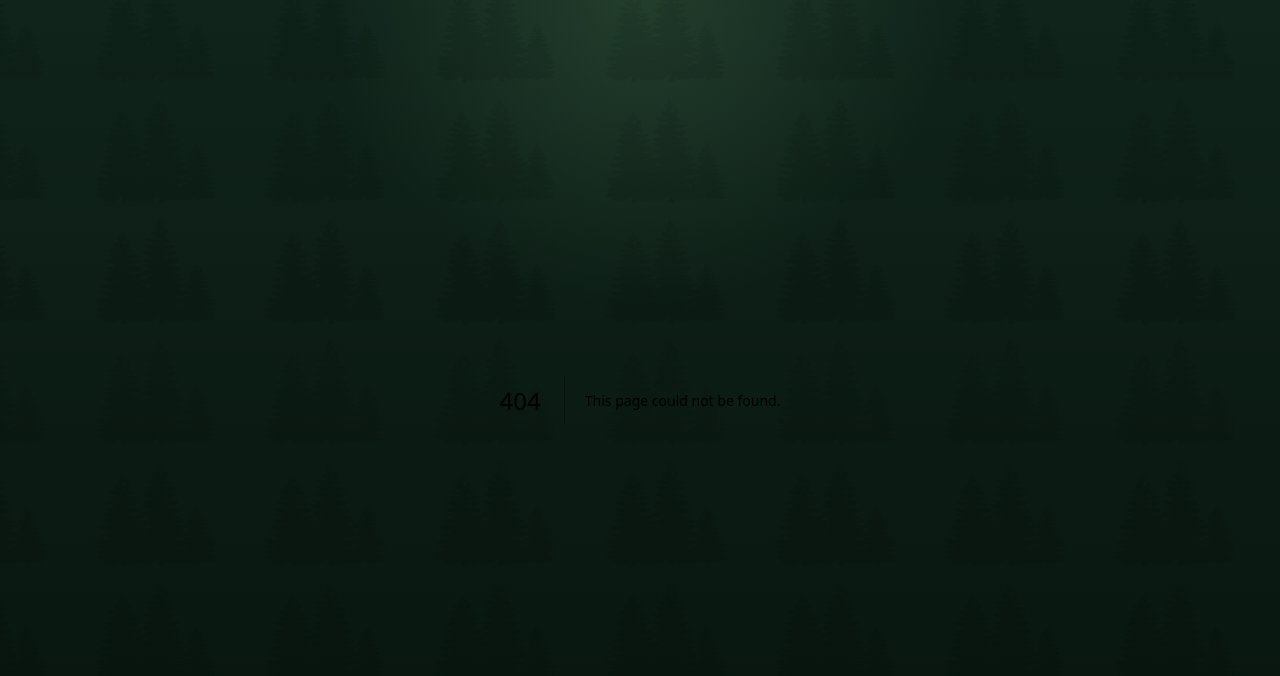
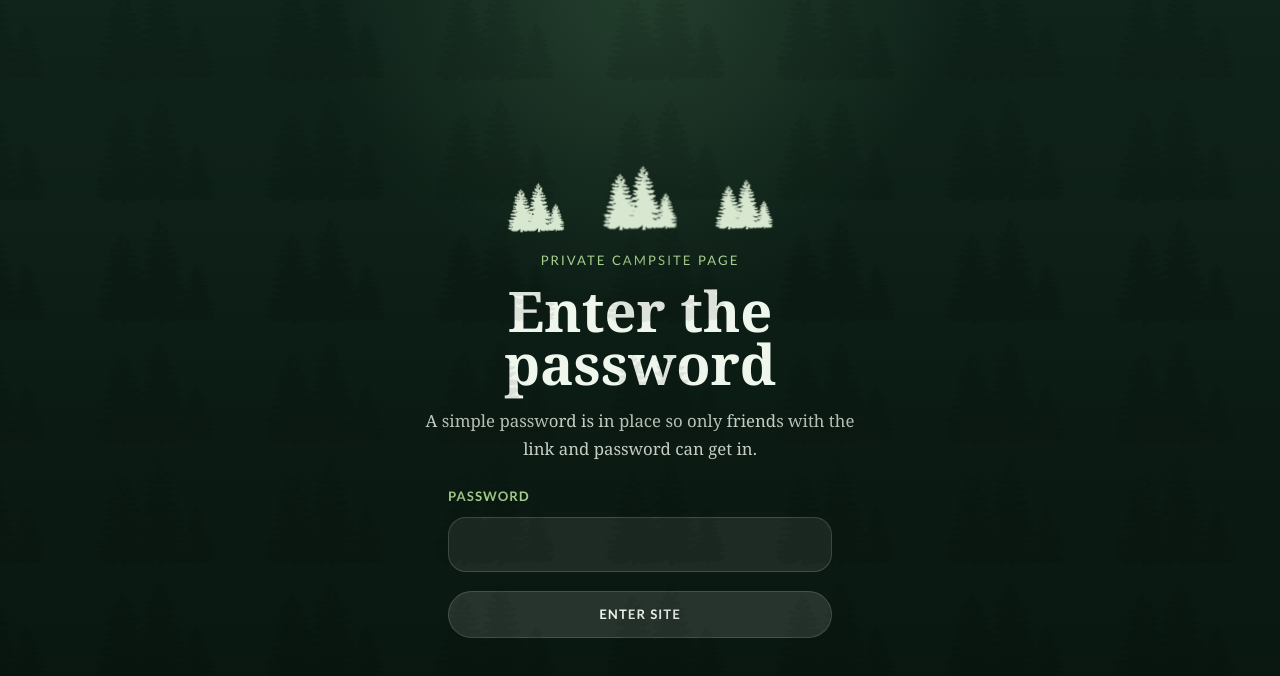
Before and after one commit to MPoncini96/Birthday30, a Next.js app: page /login in a window 1280 px wide. Before the commit this address had no page. Shown: the top 676 px of the page. Built offline with nearby package versions, Linux system fonts and the light colour scheme.

Commit message:
password

```diff
--- /dev/null
+++ b/app/api/logout/route.ts
@@ -0,0 +1,19 @@
+import { NextResponse } from "next/server";
+
+const ACCESS_COOKIE = "birthday30_access";
+
+export async function POST(request: Request) {
+  const response = NextResponse.redirect(new URL("/login", request.url), { status: 303 });
+
+  response.cookies.set({
+    name: ACCESS_COOKIE,
+    value: "",
+    httpOnly: true,
+    sameSite: "lax",
+    secure: process.env.NODE_ENV === "production",
+    path: "/",
+    maxAge: 0
+  });
+
+  return response;
+}
--- /dev/null
+++ b/app/api/unlock/route.ts
@@ -0,0 +1,37 @@
+import { NextResponse } from "next/server";
+
+const ACCESS_COOKIE = "birthday30_access";
+const ACCESS_VALUE = "granted";
+const PASSWORD = "Sunview";
+
+export async function POST(request: Request) {
+  const formData = await request.formData();
+  const password = String(formData.get("password") ?? "");
+  const from = String(formData.get("from") ?? "/");
+  const redirectPath = from.startsWith("/") ? from : "/";
+
+  if (password !== PASSWORD) {
+    const loginUrl = new URL("/login", request.url);
+    loginUrl.searchParams.set("error", "1");
+
+    if (redirectPath !== "/") {
+      loginUrl.searchParams.set("from", redirectPath);
+    }
+
+    return NextResponse.redirect(loginUrl, { status: 303 });
+  }
+
+  const response = NextResponse.redirect(new URL(redirectPath, request.url), { status: 303 });
+
+  response.cookies.set({
+    name: ACCESS_COOKIE,
+    value: ACCESS_VALUE,
+    httpOnly: true,
+    sameSite: "lax",
+    secure: process.env.NODE_ENV === "production",
+    path: "/",
+    maxAge: 60 * 60 * 24 * 30
+  });
+
+  return response;
+}
--- a/app/globals.css
+++ b/app/globals.css
@@ -122,6 +122,161 @@ body.page-is-loading {
   margin: 0;
   font-size: clamp(2rem, 4vw, 3rem);
   line-height: 0.95;
+}
+.login-screen {
+  min-height: 100vh;
+  display: flex;
+  align-items: center;
+  justify-content: center;
+  padding: 2rem 1rem;
+}
+
+.login-shell {
+  display: grid;
+  justify-items: center;
+  gap: 1rem;
+  width: min(100%, 34rem);
+  text-align: center;
+  color: #eff6ec;
+}
+
+.login-card__trees {
+  display: flex;
+  align-items: flex-end;
+  gap: 0.75rem;
+}
+
+.login-card__tree {
+  width: clamp(3.5rem, 8vw, 5rem);
+  height: auto;
+  opacity: 0.92;
+  filter: invert(92%) sepia(18%) saturate(179%) hue-rotate(53deg) brightness(103%) contrast(95%);
+  animation: loading-sway 1.8s ease-in-out infinite;
+}
+
+.login-card__tree--left {
+  animation-delay: 0s;
+}
+
+.login-card__tree--center {
+  width: clamp(4.75rem, 10vw, 6.5rem);
+  animation-delay: 0.18s;
+}
+
+.login-card__tree--right {
+  animation-delay: 0.36s;
+}
+
+.login-card__eyebrow {
+  margin: 0;
+  letter-spacing: 0.16em;
+  text-transform: uppercase;
+  font-family: "Trebuchet MS", Arial, sans-serif;
+  font-size: 0.82rem;
+  color: #a8d08d;
+}
+
+.login-shell h1 {
+  margin: 0;
+  font-size: clamp(2.3rem, 5vw, 3.5rem);
+  line-height: 0.95;
+}
+
+.login-card__copy {
+  margin: 0;
+  max-width: 28rem;
+  font-size: 1.05rem;
+  line-height: 1.7;
+  color: rgba(239, 246, 236, 0.82);
+}
+
+.login-card__form {
+  display: grid;
+  gap: 0.85rem;
+  width: min(100%, 24rem);
+  margin-top: 0.5rem;
+}
+
+.login-card__label {
+  text-align: left;
+  font-family: "Trebuchet MS", Arial, sans-serif;
+  font-size: 0.82rem;
+  font-weight: 700;
+  letter-spacing: 0.08em;
+  text-transform: uppercase;
+  color: #a8d08d;
+}
+
+.login-card__input {
+  width: 100%;
+  padding: 0.95rem 1rem;
+  border: 1px solid rgba(225, 242, 222, 0.18);
+  border-radius: 18px;
+  background: rgba(255, 255, 255, 0.08);
+  color: #eff6ec;
+  font: inherit;
+}
+
+.login-card__input::placeholder {
+  color: rgba(239, 246, 236, 0.5);
+}
+
+.login-card__button {
+  display: inline-flex;
+  justify-content: center;
+  margin-top: 0.35rem;
+  padding: 0.9rem 1rem;
+  border: 1px solid rgba(225, 242, 222, 0.16);
+  border-radius: 999px;
+  background: rgba(255, 255, 255, 0.12);
+  color: #eff6ec;
+  font-family: "Trebuchet MS", Arial, sans-serif;
+  font-size: 0.82rem;
+  font-weight: 700;
+  letter-spacing: 0.08em;
+  text-transform: uppercase;
+  cursor: pointer;
+}
+
+.login-card__button:hover {
+  background: rgba(255, 255, 255, 0.18);
+}
+
+.login-card__error {
+  margin: 0;
+  text-align: left;
+  color: #ffb8b8;
+  font-size: 0.95rem;
+}
+.logout-button {
+  position: fixed;
+  top: 1rem;
+  right: 1rem;
+  z-index: 120;
+}
+
+.logout-button__trigger {
+  display: inline-flex;
+  align-items: center;
+  justify-content: center;
+  width: 3rem;
+  height: 3rem;
+  border: 1px solid rgba(225, 242, 222, 0.16);
+  border-radius: 999px;
+  background: rgba(12, 29, 21, 0.78);
+  box-shadow: var(--shadow);
+  color: #eff6ec;
+  cursor: pointer;
+  backdrop-filter: blur(12px);
+}
+
+.logout-button__trigger:hover {
+  background: rgba(18, 40, 29, 0.88);
+}
+
+.logout-button__icon {
+  width: 1.1rem;
+  height: 1.1rem;
 }
 
 .page-shell {
--- /dev/null
+++ b/app/login/page.tsx
@@ -0,0 +1,55 @@
+import Image from "next/image";
+
+const treeIconSrc =
+  "/BackgroundTrees/182-1826674_evergreen-tree-clipart-pine-tree-clipart-black-and-white.png";
+
+type LoginPageProps = {
+  searchParams: Promise<{
+    error?: string;
+    from?: string;
+  }>;
+};
+
+export default async function LoginPage({ searchParams }: LoginPageProps) {
+  const params = await searchParams;
+  const hasError = params.error === "1";
+  const from = params.from?.startsWith("/") ? params.from : "/";
+
+  return (
+    <main className="login-screen">
+      <div className="login-shell">
+        <div className="login-card__trees" aria-hidden="true">
+          <Image className="login-card__tree login-card__tree--left" src={treeIconSrc} alt="" width={80} height={80} />
+          <Image className="login-card__tree login-card__tree--center" src={treeIconSrc} alt="" width={108} height={108} />
+          <Image className="login-card__tree login-card__tree--right" src={treeIconSrc} alt="" width={80} height={80} />
+        </div>
+
+        <p className="login-card__eyebrow">Private campsite page</p>
+        <h1>Enter the password</h1>
+        <p className="login-card__copy">
+          A simple password is in place so only friends with the link and password can get in.
+        </p>
+
+        <form className="login-card__form" action="/api/unlock" method="post">
+          <input type="hidden" name="from" value={from} />
+          <label className="login-card__label" htmlFor="password">
+            Password
+          </label>
+          <input
+            className="login-card__input"
+            id="password"
+            name="password"
+            type="text"
+            autoComplete="off"
+            spellCheck={false}
+            required
+          />
+          {hasError ? <p className="login-card__error">That password was not correct.</p> : null}
+          <button className="login-card__button" type="submit">
+            Enter site
+          </button>
+        </form>
+      </div>
+    </main>
+  );
+}
--- a/app/page.tsx
+++ b/app/page.tsx
@@ -4,6 +4,7 @@ import { BottomSlideshow } from "./components/bottom-slideshow";
 import { FaqFooter } from "./components/faq-footer";
 import { Invitees } from "./components/invitees";
 import { LoadingGate } from "./components/loading-gate";
+import { LogoutButton } from "./components/logout-button";
 import { ReservationDetails } from "./components/reservation-details";
 import { slideshowImages } from "./components/slideshow-images";
 import { UnionSlideshow } from "./components/union-slideshow";
@@ -17,6 +18,8 @@ const preloadSources = [
 export default function Home() {
   return (
     <LoadingGate imageSources={preloadSources}>
+      <LogoutButton />
+
       <main className="page-shell">
         <UnionSlideshow />
 
```
Also changed, not shown: app/components/logout-button.tsx (added, +32 -0 lines), middleware.ts (added, +46 -0 lines).
